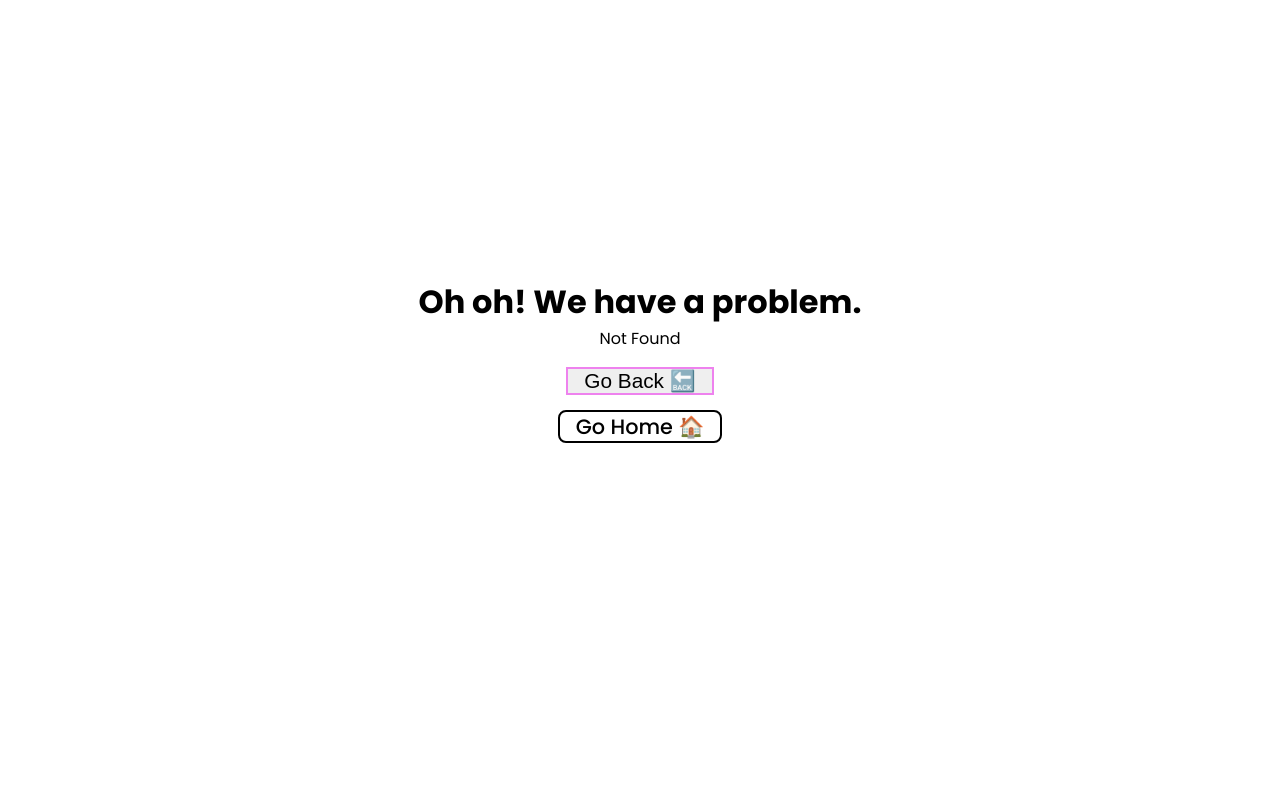
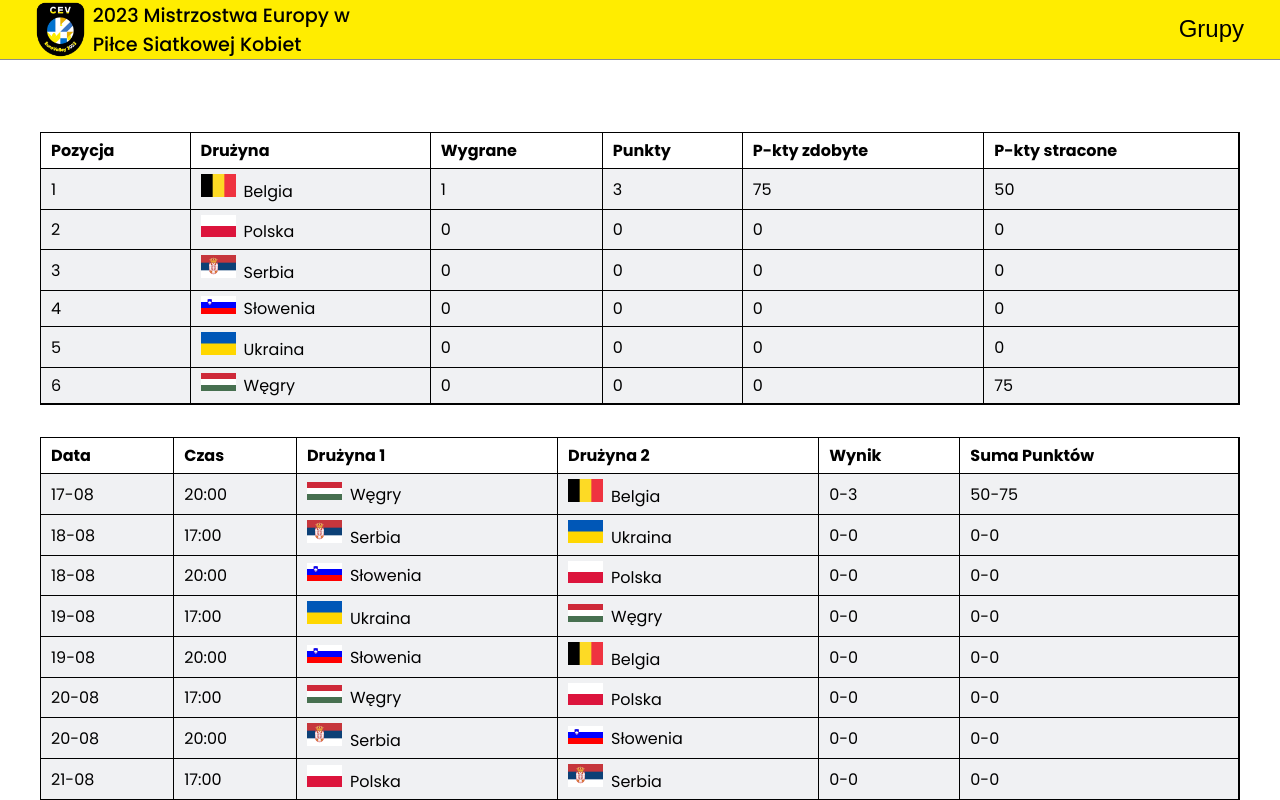
Before and after one commit to ajarek/react-108-vite-Women-s-European-Volleyball-Championship-Router-6.14, a React (Vite) app: page /grupa-B in a window 1280 px wide. Before the commit this address had no page. Shown: the top 800 px of the page. Built offline with nearby package versions, Linux system fonts and the light colour scheme.

Commit message:
added page GrupB

```diff
--- a/src/App.jsx
+++ b/src/App.jsx
@@ -6,6 +6,7 @@ import Main from './layouts/Main/Main'
 import Home from './pages/Home/Home'
 import Error from './pages/Error/Error'
 import GrupA from './pages/GrupA/GrupA'
+import GrupB from './pages/GrupB/GrupB';
 
 const router = createBrowserRouter([
   {
@@ -21,6 +22,11 @@ const router = createBrowserRouter([
       {
         path: '/grupa-A',
         element: <GrupA />,
+        errorElement: <Error />,
+      },
+      {
+        path: '/grupa-B',
+        element: <GrupB />,
         errorElement: <Error />,
       },
 
--- /dev/null
+++ b/src/pages/GrupB/GrupB.css
@@ -0,0 +1,5 @@
+.grup-b {
+  width: 100%;
+  min-height: 100vh;
+  padding: 40px;
+}
--- /dev/null
+++ b/src/pages/GrupB/GrupB.jsx
@@ -0,0 +1,15 @@
+
+import Table from '../../components/Table/Table'
+import TableResult from '../../components/TableResult/TableResult'
+import './GrupB.css'
+
+const GrupB = () => {
+  return (
+    <div className='grup-b'>
+     <TableResult/>
+      <Table/>
+    </div>
+  )
+}
+
+export default GrupB
```
